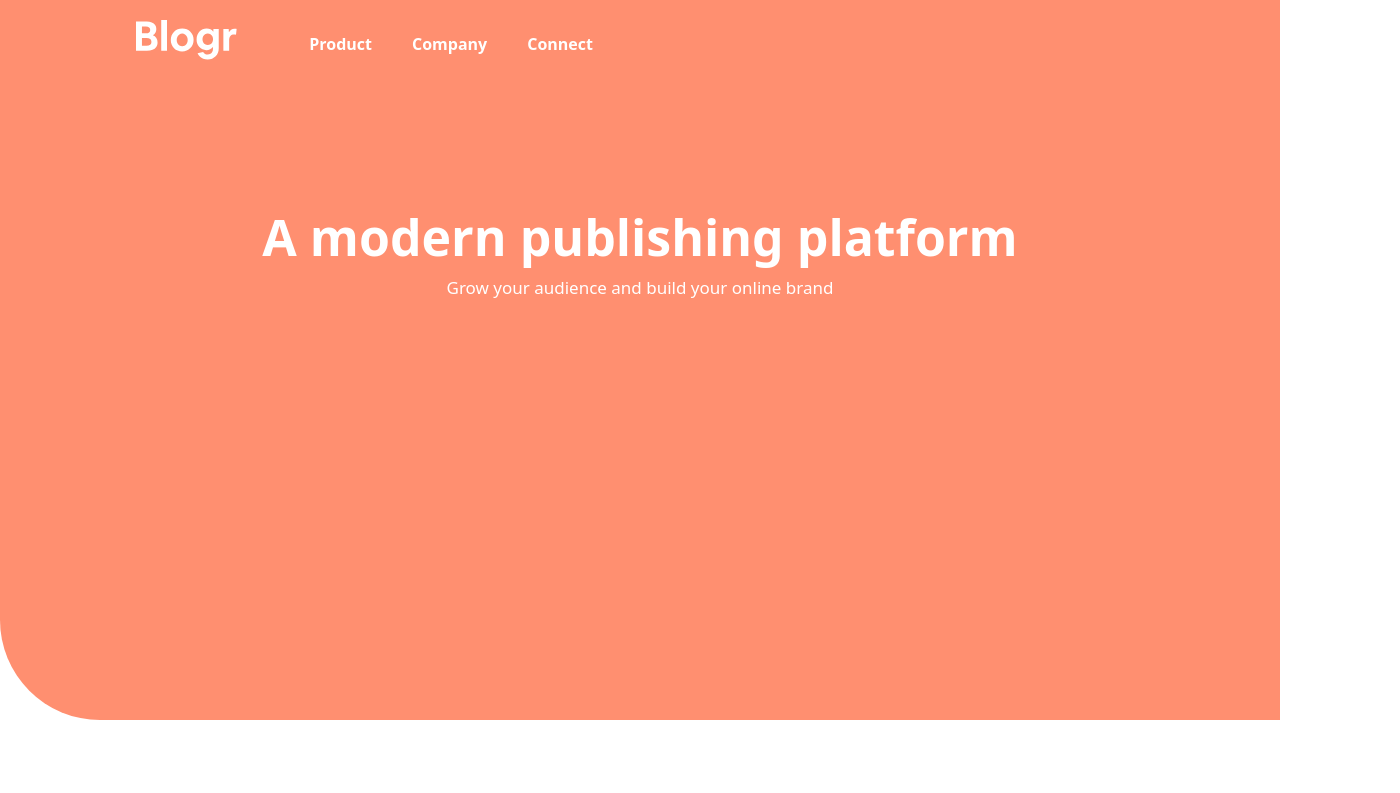
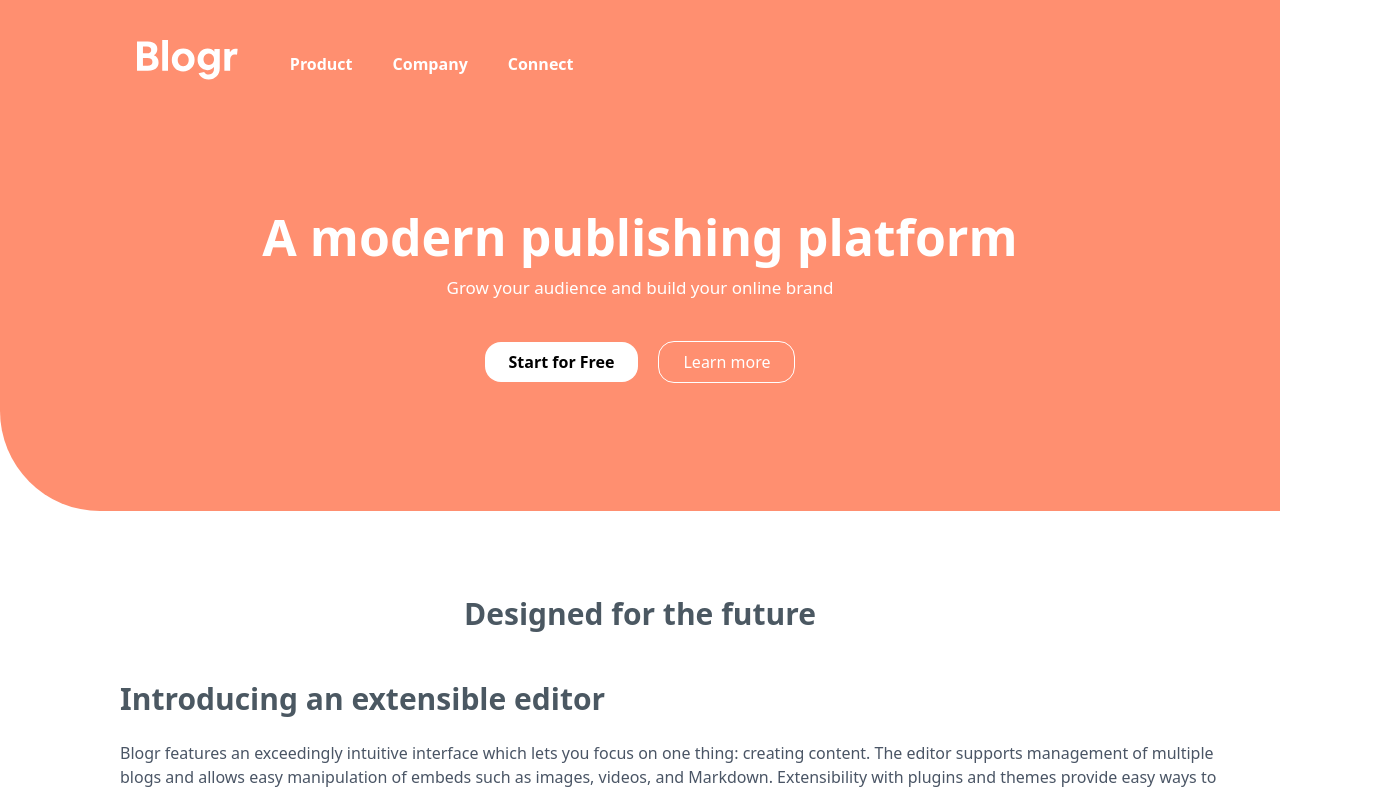
Before and after one commit to Nelson19so/blogr_landingpage, a React (Vite) app: page / in a window 1280 px wide. Shown: the top 793 px of the page, 1400 px wide, since content can reach past the window. Built offline with nearby package versions, Linux system fonts and the light colour scheme.

Commit message:
testing new design

```diff
--- a/src/assets/css/main.css
+++ b/src/assets/css/main.css
@@ -15,15 +15,35 @@ nav {
   width: 100vw;
   height: 13vh;
 }
-nav ul li a {
+@media only screen and (max-width: 768px) {
+  nav .container-ul {
+    display: none;
+  }
+}
+nav .container-ul ul {
+  padding: 0;
+  width: 100%;
+}
+nav .container-ul ul li a {
   font-weight: 600;
+  transition: 1s;
+  display: block;
+  width: 100%;
+}
+nav .container-ul ul li a:hover {
+  color: hsl(207, 13%, 34%);
 }
 
 .section-home .container-home-page {
   background-color: hsl(13, 100%, 72%);
-  height: 90vh;
   border-bottom-left-radius: 100px;
   overflow: hidden;
+  padding-bottom: 10%;
+}
+@media only screen and (max-width: 568px) {
+  .section-home .container-home-page {
+    padding-bottom: 25%;
+  }
 }
 .section-home .container-home-page .container-text {
   width: 100%;
@@ -36,6 +56,11 @@ nav ul li a {
   font-size: 50px;
   font-weight: 600;
 }
+@media only screen and (max-width: 768px) {
+  .section-home .container-home-page .container-text h1 {
+    font-size: 45px;
+  }
+}
 .section-home .container-home-page .container-text p {
   font-size: 17px;
 }
--- a/src/assets/sass/components/_Navbar.scss
+++ b/src/assets/sass/components/_Navbar.scss
@@ -1,11 +1,29 @@
+@use "../base/color" as color;
+
 nav {
   width: 100vw;
   height: 13vh;
 
-  ul {
-    li {
-      a {
-        font-weight: 600;
+  .container-ul {
+    @media only screen and (max-width: 768px) {
+      display: none;
+    }
+
+    ul {
+      padding: 0;
+      width: 100%;
+
+      li {
+        a {
+          font-weight: 600;
+          transition: 1s;
+          display: block;
+          width: 100%;
+
+          &:hover {
+            color: color.$Very-dark-grayis-hblue;
+          }
+        }
       }
     }
   }
--- a/src/assets/sass/pages/_home.scss
+++ b/src/assets/sass/pages/_home.scss
@@ -3,9 +3,13 @@
 .section-home {
   .container-home-page {
     background-color: color.$Very-light-red;
-    height: 90vh;
     border-bottom-left-radius: 100px;
     overflow: hidden;
+    padding-bottom: 10%;
+
+    @media only screen and (max-width: 568px) {
+      padding-bottom: 25%;
+    }
 
     .container-text {
       width: 100%;
@@ -17,6 +21,10 @@
       h1 {
         font-size: 50px;
         font-weight: 600;
+
+        @media only screen and (max-width: 768px) {
+          font-size: 45px;
+        }
       }
 
       p {
--- a/src/components/Navbar.jsx
+++ b/src/components/Navbar.jsx
@@ -1,17 +1,24 @@
 import logo from "../../public/images/logo.svg";
 import harmburger from "../../public/images/icon-hamburger.svg";
+import { useState } from "react";
 
 export default function Navbar() {
+  const [smallScreenNav, setSmallScreenNav] = useState(false);
+
   return (
     <>
-      <nav className="md:flex md:justify-between absolute bg-transparent">
+      {/* Navbar */}
+      <nav className="md:flex md:justify-between absolute bg-transparent pt-10">
         <div className="container-logo h-full md:w-1/5 flex justify-between">
-          <div className="container-logo md:w-full w-1/2 pt-5 md:flex md:justify-end h-full pl-10">
+          {/* Home bar logo */}
+          <div className="container-logo md:w-full w-1/2 md:flex float-left md:justify-end h-full pl-10">
             <a href="">
               <img src={logo} alt="" className="logo" />
             </a>
           </div>
-          <div className="container-harmbugger md:hidden float-left w-1/2 h-full flex justify-end text-right pr-10">
+
+          {/* harmbugger for toggling mobile navbar */}
+          <div className="container-harmbugger md:hidden w-1/2 h-full pt-3 float-right text-right pr-10">
             <button className="text-white">
               <img
                 src={harmburger}
@@ -23,19 +30,21 @@ export default function Navbar() {
           </div>
         </div>
 
-        <div className="container-ul h-full md:w-200 p-8">
+        {/* navbar page links */}
+        <div className="container-ul max-h-max md:w-200 md:p-3 p-8 md:bg-transparent bg-white w-85 rounded-md md:shadow-none shadow-xl md:mt-0 mt-5 md:block md:justify-normal flex justify-self-center">
           <ul className="md:w-full md:flex md:justify-start text-center">
-            <li className="ml-10 text-white mb-5">
+            <li className="md:ml-10 md:text-white text-dark mb-5 text-center">
               <a href="#">Product</a>
             </li>
-            <li className="ml-10 text-white mb-5">
+            <li className="md:ml-10 md:text-white text-dark mb-5 text-center">
               <a href="#">Company</a>
             </li>
-            <li className="ml-10 text-white mb-5">
+            <li className="md:ml-10 md:text-white text-dark text-center">
               <a href="#">Connect</a>
             </li>
           </ul>
         </div>
+
         <div className="container-btn h-full md:w-80"></div>
       </nav>
     </>
--- a/src/pages/Home.jsx
+++ b/src/pages/Home.jsx
@@ -7,14 +7,19 @@ function Home() {
     <>
       <Navbar />
       <section id="home" className="section-home">
-        <div className="container-home-page w-full items-center text-center pt-50 text-white">
-          <div className="container-text">
+        <div className="container-home-page w-full items-center text-center pt-50">
+          <div className="container-text text-white">
             <h1 className="title">A modern publishing platform</h1>
             <p>Grow your audience and build your online brand</p>
           </div>
 
-          <div className="container-btns">
-            <button type="button">hello</button>
+          <div className="container-btns mt-10">
+            <button className="mr-5 bg-white font-bold p-2 rounded-2xl pl-6 pr-6">
+              Start for Free
+            </button>
+            <button className="bg-transparent border hover:bg-white text-white border-white btn p-2 pl-6 pr-6 rounded-2xl">
+              Learn more
+            </button>
           </div>
         </div>
 
@@ -24,7 +29,16 @@ function Home() {
               <h1 className="text-center">Designed for the future</h1>
             </div>
             <div className="container-items md:flex md:justify-between w-full mt-5">
-              <div className="md:w-60% mb-10 w-full md:pl-30 mt-15 md:text-left text-center pl-8 pr-8">
+              <div className="md:w-40% w-full container-img md:hidden block">
+                <img
+                  src={editorDesktop}
+                  alt=""
+                  className="md:ml-30 mb-5 flex justify-self-center"
+                  width="300"
+                />
+              </div>
+
+              <div className="md:w-60% mb-10 w-full md:pl-30 mt-5 md:text-left text-center pl-8 pr-8">
                 <article>
                   <div className="article-one">
                     <div className="container-title">
@@ -61,7 +75,7 @@ function Home() {
                 </article>
               </div>
 
-              <div className="md:w-40% w-full container-img">
+              <div className="md:w-40% w-full container-img md:display hidden">
                 <img src={editorDesktop} alt="" className="md:ml-30 mb-5" />
               </div>
             </div>
```
Also changed, not shown: 1 other file (tests, documents, lock files or other folders).
